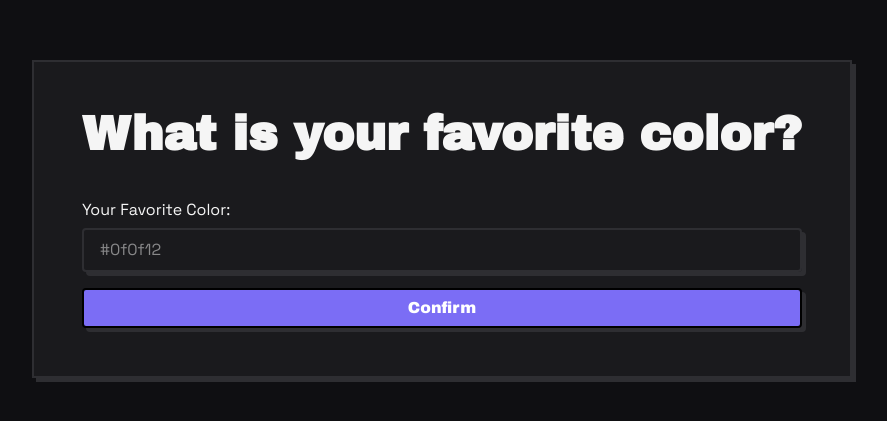
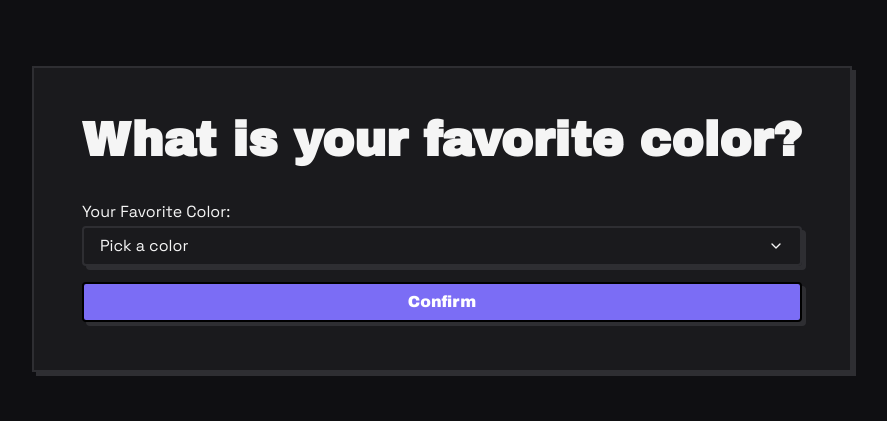
Before and after one commit to marco-vidali/soundscape, a React (Vite) app: page /color/favorite in a window 1280 px wide. Shown: the part 181-602 px from the top of the page, without its empty margins (198-1085 px from the left). Built offline with nearby package versions, Linux system fonts and the light colour scheme; no server answers.

Commit message:
Implement SelectWithLabel

```diff
--- a/package.json
+++ b/package.json
@@ -11,6 +11,7 @@
     },
     "dependencies": {
         "@radix-ui/react-label": "^2.1.7",
+        "@radix-ui/react-select": "^2.2.6",
         "@radix-ui/react-slot": "^1.2.3",
         "@supabase/supabase-js": "^2.57.4",
         "@tailwindcss/vite": "^4.1.14",
--- a/src/features/color/FavoriteColorForm.tsx
+++ b/src/features/color/FavoriteColorForm.tsx
@@ -1,14 +1,11 @@
-import InputWithLabel from "@/ui/molecules/InputWithLabel";
+import { Select } from "@/ui/atoms/Select";
+import SelectWithLabel from "@/ui/molecules/SelectWithLabel";
 import SubmitButton from "@/ui/molecules/SubmitButton";
 
 import { useForm, type FieldValues, type SubmitHandler } from "react-hook-form";
 
 const FavoriteColorForm = () => {
-    const {
-        handleSubmit,
-        register,
-        formState: { errors },
-    } = useForm();
+    const { handleSubmit, register } = useForm();
 
     const onSubmit: SubmitHandler<FieldValues> = (formData) => {
         console.log(formData);
@@ -16,15 +13,21 @@ const FavoriteColorForm = () => {
 
     return (
         <form onSubmit={handleSubmit(onSubmit)} className="flex flex-col gap-4">
-            <InputWithLabel
+            <SelectWithLabel
                 label="Your Favorite Color:"
-                type="text"
-                placeholder="#0f0f12"
-                errors={errors.favoriteColor}
+                trigger="Pick a color"
                 {...register("favoriteColor", {
                     required: "Your favorite color is required",
                 })}
-            />
+            >
+                <Select.Item value="purple">Purple</Select.Item>
+                <Select.Item value="yellow">Yellow</Select.Item>
+                <Select.Item value="lime">Lime</Select.Item>
+                <Select.Item value="red">Red</Select.Item>
+                <Select.Item value="lavender">Lavender</Select.Item>
+                <Select.Item value="orange">Orange</Select.Item>
+                <Select.Item value="green">Green</Select.Item>
+            </SelectWithLabel>
 
             <SubmitButton text="Confirm" isPending={false} />
         </form>
--- /dev/null
+++ b/src/ui/atoms/Select.tsx
@@ -0,0 +1,109 @@
+"use client";
+
+import { cn } from "@/lib/utils";
+import * as SelectPrimitive from "@radix-ui/react-select";
+import { Check, ChevronDown, ChevronUp } from "lucide-react";
+import React from "react";
+
+const Select = SelectPrimitive.Root;
+
+const SelectTrigger = ({
+  className,
+  children,
+  ...props
+}: SelectPrimitive.SelectTriggerProps) => {
+  return (
+    <SelectPrimitive.Trigger
+      className={cn(
+        "flex h-10 rounded min-w-40 items-center shadow-md focus:shadow-xs justify-between border-2 border-input border-border bg-transparent px-4 py-2 placeholder:text-muted-foreground outline-none focus:outline-none focus-visible:outline-none disabled:cursor-not-allowed disabled:opacity-50",
+        className,
+      )}
+      {...props}
+    >
+      {children}
+      <SelectPrimitive.Icon asChild>
+        <ChevronDown className="ml-2 h-4 w-4" />
+      </SelectPrimitive.Icon>
+    </SelectPrimitive.Trigger>
+  );
+};
+
+const SelectValue = SelectPrimitive.Value;
+
+const SelectIcon = SelectPrimitive.Icon;
+
+const SelectContent = ({
+  className,
+  children,
+  position = "popper",
+  ...props
+}: SelectPrimitive.SelectContentProps) => {
+  return (
+    <SelectPrimitive.Portal>
+      <SelectPrimitive.Content
+        className={cn(
+          "relative z-50 min-w-[8rem] overflow-hidden border border-border bg-background text-popover-foreground shadow-md data-[state=open]:animate-in data-[state=closed]:animate-out data-[state=closed]:fade-out-0 data-[state=open]:fade-in-0 data-[state=closed]:zoom-out-95 data-[state=open]:zoom-in-95 data-[side=bottom]:slide-in-from-top-2 data-[side=left]:slide-in-from-right-2 data-[side=right]:slide-in-from-left-2 data-[side=top]:slide-in-from-bottom-2",
+          position === "popper" &&
+            "data-[side=bottom]:translate-y-1 data-[side=left]:-translate-x-1 data-[side=right]:translate-x-1 data-[side=top]:-translate-y-1",
+          className,
+        )}
+        position={position}
+        {...props}
+      >
+        <SelectPrimitive.ScrollUpButton className="flex cursor-default items-center justify-center py-1 text-muted-foreground">
+          <ChevronUp className="h-4 w-4" />
+        </SelectPrimitive.ScrollUpButton>
+        <SelectPrimitive.Viewport
+          className={cn(
+            position === "popper" &&
+              "h-[var(--radix-select-trigger-height)] w-full min-w-[var(--radix-select-trigger-width)]",
+          )}
+        >
+          {children}
+        </SelectPrimitive.Viewport>
+        <SelectPrimitive.ScrollDownButton className="flex cursor-default items-center justify-center py-1 text-muted-foreground">
+          <ChevronDown className="h-4 w-4" />
+        </SelectPrimitive.ScrollDownButton>
+      </SelectPrimitive.Content>
+    </SelectPrimitive.Portal>
+  );
+};
+
+const SelectGroup = SelectPrimitive.Group;
+
+const SelectItem = ({
+  className,
+  children,
+  ...props
+}: SelectPrimitive.SelectItemProps) => (
+  <SelectPrimitive.Item
+    className={cn(
+      "relative flex w-full cursor-default select-none items-center py-1.5 px-2 outline-none data-[highlighted]:bg-primary data-[highlighted]:text-primary-foreground focus:bg-primary focus:text-primary-foreground data-disabled:pointer-events-none data-disabled:opacity-50",
+      className,
+    )}
+    {...props}
+  >
+    <SelectPrimitive.ItemText>{children}</SelectPrimitive.ItemText>
+
+    <span className="absolute right-2 flex h-3.5 w-3.5 items-center justify-center">
+      <SelectPrimitive.ItemIndicator>
+        <Check className="h-4 w-4 text-foreground" />
+      </SelectPrimitive.ItemIndicator>
+    </span>
+  </SelectPrimitive.Item>
+);
+const SelectLabel = SelectPrimitive.Label;
+const SelectSeparator = SelectPrimitive.Separator;
+
+const SelectObj = Object.assign(Select, {
+  Trigger: SelectTrigger,
+  Value: SelectValue,
+  Icon: SelectIcon,
+  Content: SelectContent,
+  Group: SelectGroup,
+  Item: SelectItem,
+  Label: SelectLabel,
+  Separator: SelectSeparator,
+});
+
+export { SelectObj as Select };
--- a/src/ui/molecules/InputWithLabel.tsx
+++ b/src/ui/molecules/InputWithLabel.tsx
@@ -1,4 +1,4 @@
-import { Label } from "@radix-ui/react-label";
+import { Label } from "../atoms/Label";
 import { Input } from "../atoms/Input";
 import type { FieldErrors } from "react-hook-form";
 
--- /dev/null
+++ b/src/ui/molecules/SelectWithLabel.tsx
@@ -0,0 +1,29 @@
+import { Select } from "../atoms/Select";
+import { Label } from "../atoms/Label";
+import type { PropsWithChildren } from "react";
+
+interface SelectWithLabelProps extends PropsWithChildren {
+    label: string;
+    trigger: string;
+}
+
+const SelectWithLabel = ({
+    label,
+    trigger,
+    children,
+    ...otherProps
+}: SelectWithLabelProps) => {
+    return (
+        <div className="flex flex-col gap-1.5">
+            <Label>{label}</Label>
+            <Select {...otherProps}>
+                <Select.Trigger>{trigger}</Select.Trigger>
+                <Select.Content>
+                    <Select.Group>{children}</Select.Group>
+                </Select.Content>
+            </Select>
+        </div>
+    );
+};
+
+export default SelectWithLabel;
```
Also changed, not shown: 1 other file (tests, documents, lock files or other folders).
